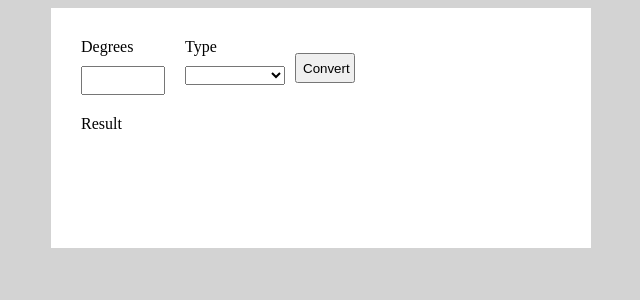
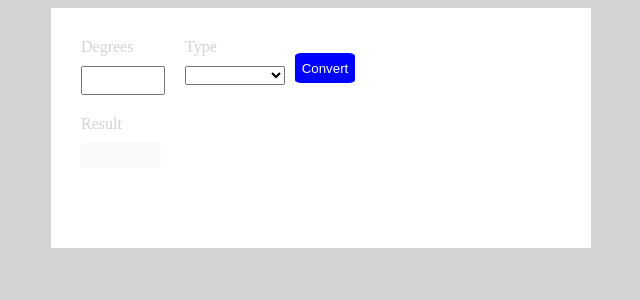
Before and after one commit to vladmir26/Mini-project-Vue, a Vue app: page / in a window 1280 px wide. Shown: the top 300 px of the page, without its empty margins (319-959 px from the left). Built offline with nearby package versions, Linux system fonts and the light colour scheme.

Commit message:
Added units of measure to the result, added styles to the elements

```diff
--- a/src/components/App.vue
+++ b/src/components/App.vue
@@ -21,7 +21,7 @@
   </div>
   <div class="converter__wrapper">
       <label class="converter__label">Result</label>
-      <input class="converter__input converter__input--result" type="number" v-model="result">
+      <input class="converter__input converter__input--result" v-model="result" disabled>
   </div>
   </div>
   </div>
@@ -39,10 +39,11 @@ export default {
   methods: {
     ConvertDegrees() {
       if (this.degree === 'Fahrenheit' && this.number) {
-          this.result = ((this.number - 32) * 5/9).toFixed(2)
+          this.result = (((this.number - 32) * 5/9).toFixed(2)) + '°C';
+
       }
       if (this.degree === 'Celsius' && this.number) {
-        this.result = ((this.number * 9/5) + 32).toFixed(2)
+        this.result = ((this.number * 9/5) + 32).toFixed(2) + '°F';
       }
     }
   }
@@ -89,6 +90,7 @@ body {
   &__input--result {
     border: none;
     outline: none;
+    font-weight: bold;
   }
 
   &__input::-webkit-outer-spin-button,
@@ -99,6 +101,7 @@ body {
   &__label {
      padding-left: 10px;
      padding-top: 10px;
+     color: lightgrey;
   }
   &__select {
     width: 100px;
@@ -106,10 +109,14 @@ body {
   }
 
   &__button {
+    background-color: blue;
+    color: #fff;
     width: 60px;
     height: 30px;
     margin-top: 25px;
     text-align: center;
+    border: none;
+    border-radius: 10%;
   }
 
 }
```
